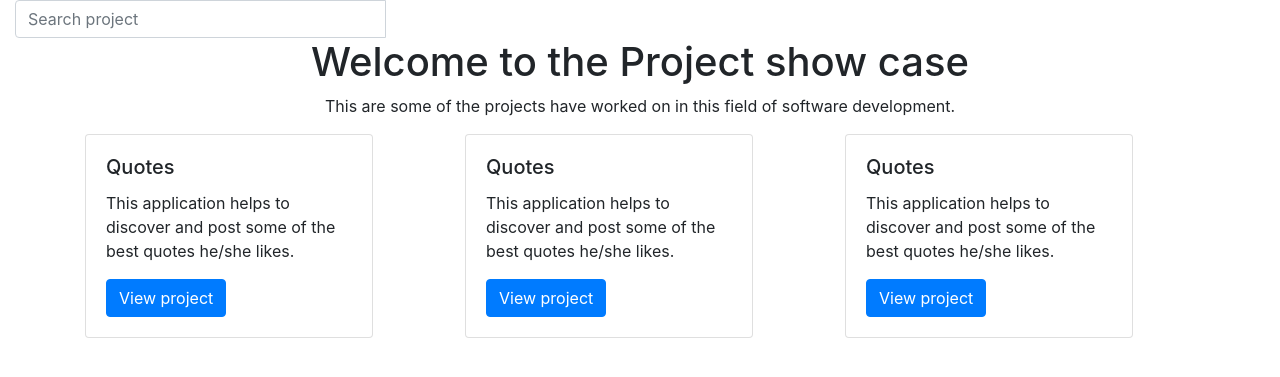
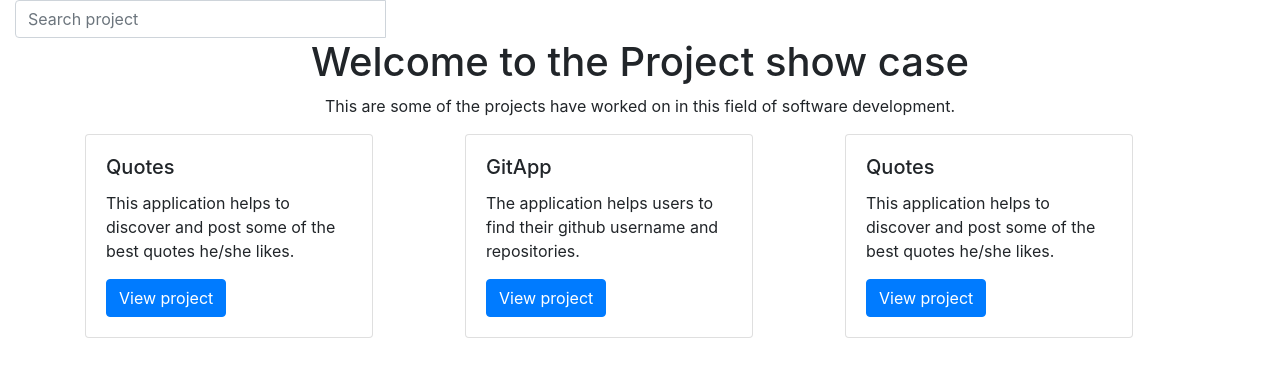
Before and after one commit to Patrick322/portfolio-2, a Django app: page / in a window 1280 px wide. Shown: the part 56-433 px from the top of the page. Run offline with Django 3.2, Linux system fonts and the light colour scheme; some libraries are stand-ins or nearby versions.

```diff
--- a/projects/templates/welcome.html
+++ b/projects/templates/welcome.html
@@ -18,10 +18,10 @@
         <div class="col-sm">
             <div class="card" style="width: 18rem;">
                 <div class="card-body">
-                    <h5 class="card-title">Quotes</h5>
-                    <p class="card-text">This application helps to discover and post some of the best quotes he/she
-                        likes.</p>
-                    <a href="https://github.com/Patrick322/Quotes" class="btn btn-primary">View project</a>
+                    <h5 class="card-title">GitApp</h5>
+                    <p class="card-text">The application helps users to find their github username and repositories.</p>
+                    <a href="
+                    https://patrick322.github.io/GitApp/" class="btn btn-primary">View project</a>
                 </div>
             </div>
         </div>
```
